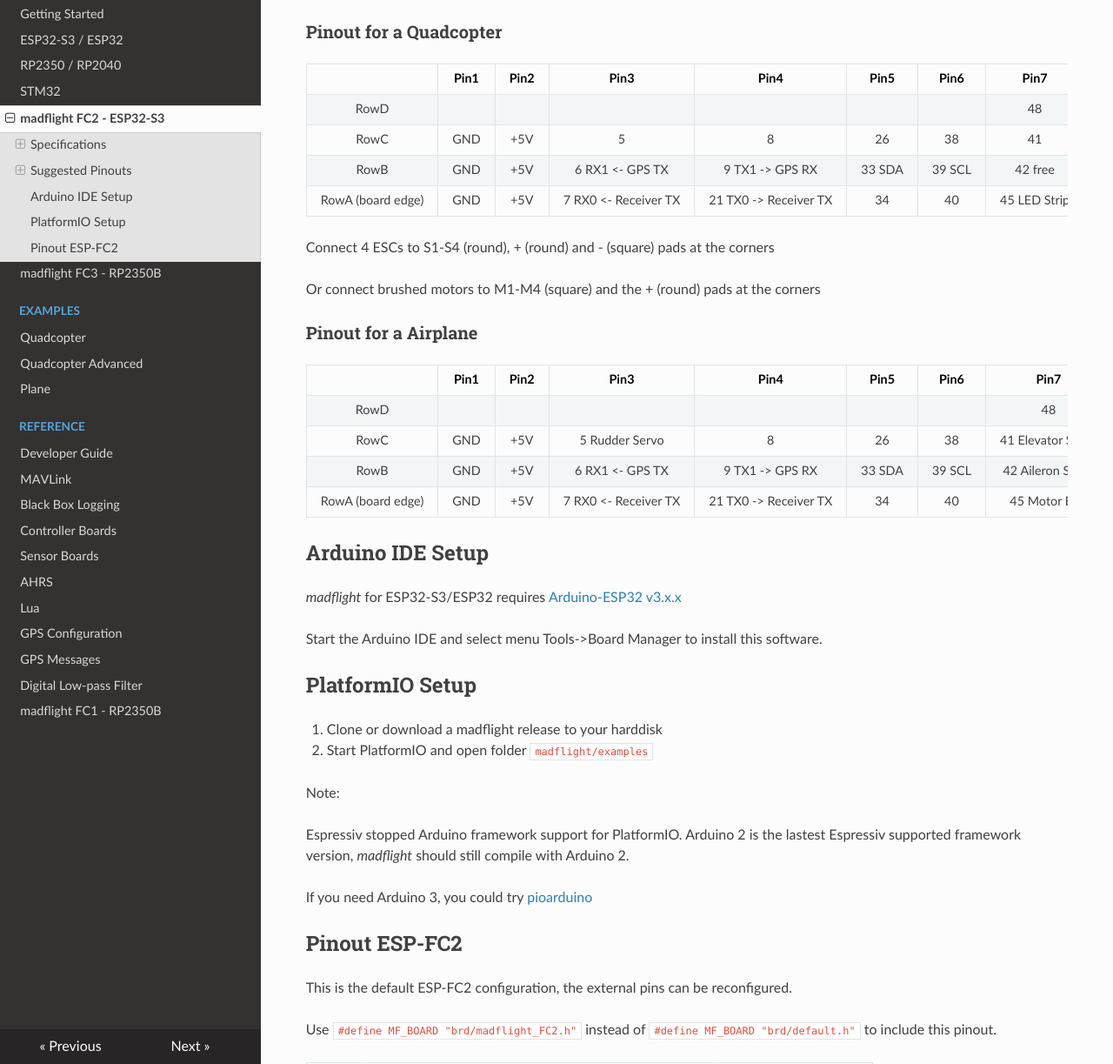
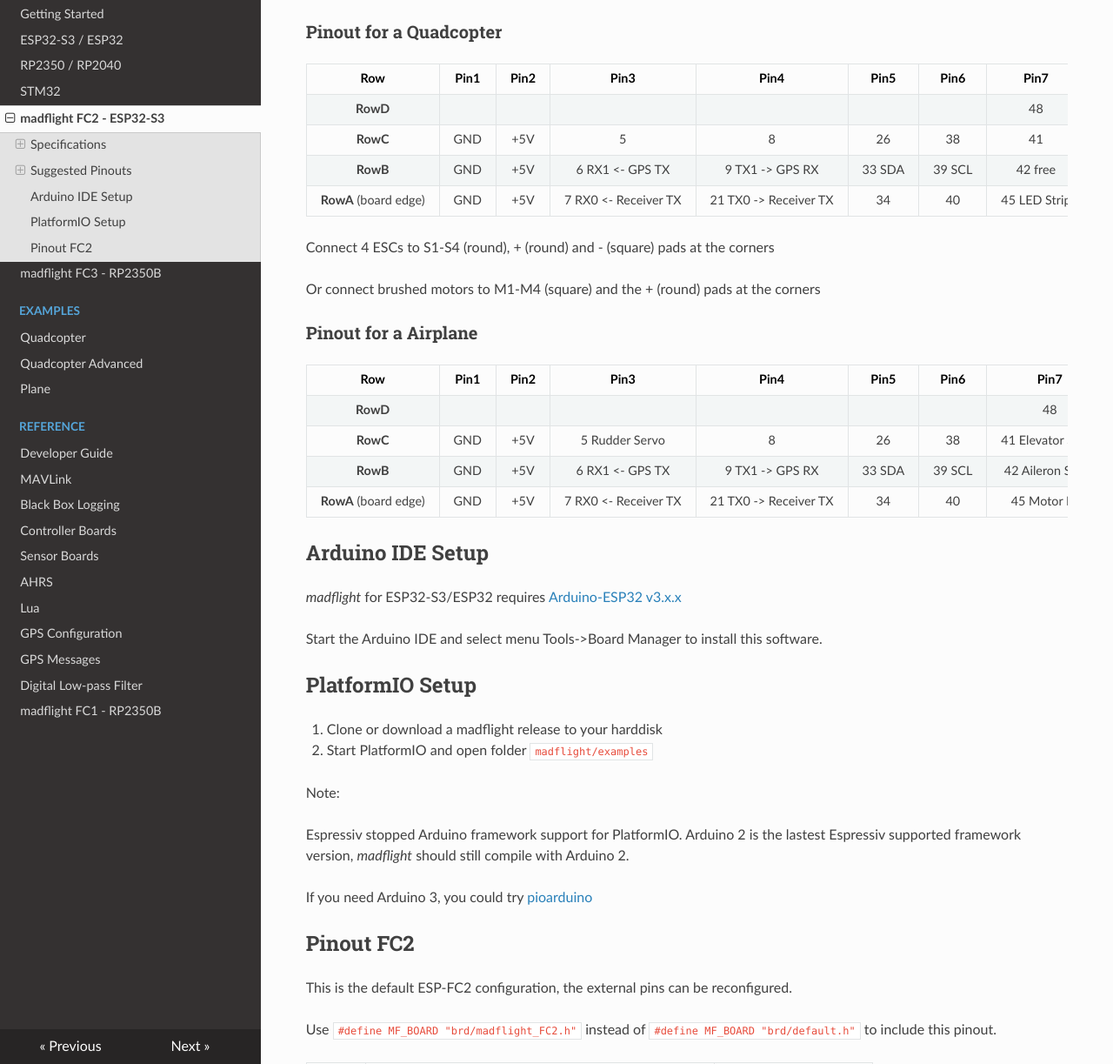
Before and after one commit to qqqlab/madflight-docs, an MkDocs documentation site: the page built from docs/Board-ESP-FC2.md, in a window 1280 px wide and 1400 px high, scrolled down 1270 px. Shown: the part 177-1400 px from the top of the window at 87% size. Built offline with MkDocs 1.6.1, drawn with Linux system fonts in a browser that asks for light colours; nearby versions of some CDN libraries.

Commit message:
Update Board-ESP-FC2.md

```diff
--- a/docs/Board-ESP-FC2.md
+++ b/docs/Board-ESP-FC2.md
@@ -46,12 +46,12 @@
 
 ### Pinout for a Quadcopter
 
-| | Pin1 | Pin2 | Pin3 | Pin4 | Pin5 | Pin6 | Pin7 | Pin8 | Pin9 |
+| Row | Pin1 | Pin2 | Pin3 | Pin4 | Pin5 | Pin6 | Pin7 | Pin8 | Pin9 |
 |:-:|:-:|:-:|:-:|:-:|:-:|:-:|:-:|:-:|:-:|
-|RowD| | | | | | |48|47|46|
-|RowC|GND|+5V|5|8|26|38|41|GND|+5V|
-|RowB|GND|+5V|6 RX1 <- GPS TX|9 TX1 -> GPS RX|33 SDA|39 SCL|42 free|GND|+5V|
-|RowA (board edge)|GND|+5V|7 RX0 <- Receiver TX|21 TX0 -> Receiver TX|34|40|45 LED Strip|GND|+5V|
+|**RowD**| | | | | | |48|47|46|
+|**RowC**|GND|+5V|5|8|26|38|41|GND|+5V|
+|**RowB**|GND|+5V|6 RX1 <- GPS TX|9 TX1 -> GPS RX|33 SDA|39 SCL|42 free|GND|+5V|
+|**RowA** (board edge)|GND|+5V|7 RX0 <- Receiver TX|21 TX0 -> Receiver TX|34|40|45 LED Strip|GND|+5V|
 
 Connect 4 ESCs to S1-S4 (round), + (round) and - (square) pads at the corners
 
@@ -59,12 +59,12 @@
 
 ### Pinout for a Airplane
 
-| | Pin1 | Pin2 | Pin3 | Pin4 | Pin5 | Pin6 | Pin7 | Pin8 | Pin9 |
+| Row | Pin1 | Pin2 | Pin3 | Pin4 | Pin5 | Pin6 | Pin7 | Pin8 | Pin9 |
 |:-:|:-:|:-:|:-:|:-:|:-:|:-:|:-:|:-:|:-:|
-|RowD| | | | | | |48|47|46|
-|RowC|GND|+5V|5 Rudder Servo|8|26|38|41 Elevator Servo|+5V|GND|
-|RowB|GND|+5V|6 RX1 <- GPS TX|9 TX1 -> GPS RX|33 SDA|39 SCL|42 Aileron Servo|+5V|GND|
-|RowA (board edge)|GND|+5V|7 RX0 <- Receiver TX|21 TX0 -> Receiver TX|34|40|45 Motor ESC|+5V|GND|
+|**RowD**| | | | | | |48|47|46|
+|**RowC**|GND|+5V|5 Rudder Servo|8|26|38|41 Elevator Servo|+5V|GND|
+|**RowB**|GND|+5V|6 RX1 <- GPS TX|9 TX1 -> GPS RX|33 SDA|39 SCL|42 Aileron Servo|+5V|GND|
+|**RowA** (board edge)|GND|+5V|7 RX0 <- Receiver TX|21 TX0 -> Receiver TX|34|40|45 Motor ESC|+5V|GND|
 
 ## Arduino IDE Setup
 
@@ -84,8 +84,7 @@
 
 If you need Arduino 3, you could try [pioarduino](https://github.com/pioarduino/platform-espressif32)
 
-
-## Pinout ESP-FC2
+## Pinout FC2
 
 This is the default ESP-FC2 configuration, the external pins can be reconfigured.
 
```
